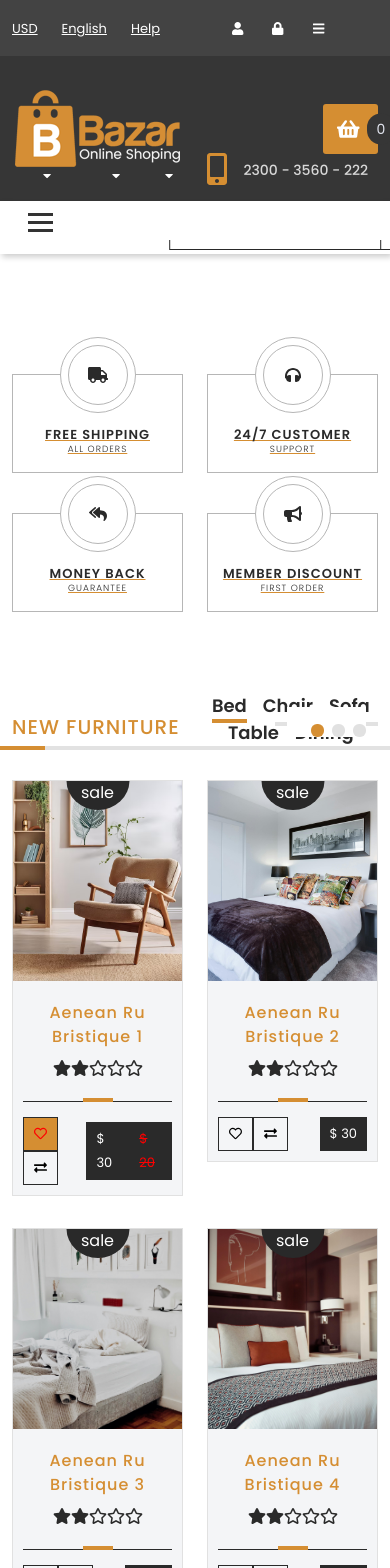
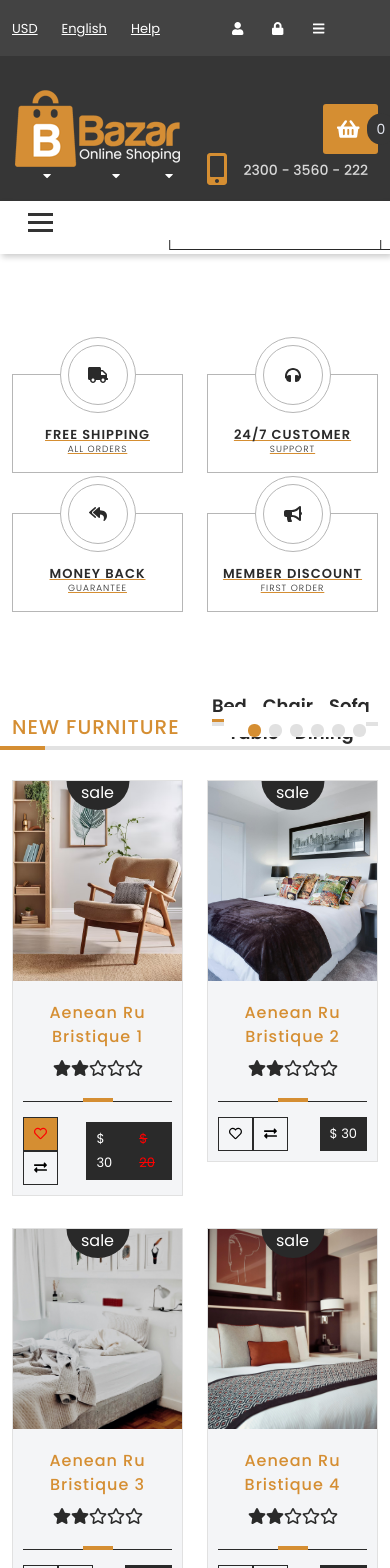
Before and after one commit to matwjablonski/kodilla-wdp2411-01, a React (Create React App) app: page / in a window 390 px wide. Shown: the top 1568 px of the page. Built offline with nearby package versions, Linux system fonts and the light colour scheme.

Commit message:
WDP241101-20

```diff
--- a/src/App.js
+++ b/src/App.js
@@ -1,4 +1,4 @@
-import React from 'react';
+import React, { useState, useEffect } from 'react';
 import { BrowserRouter, Switch, Route } from 'react-router-dom';
 import { Provider } from 'react-redux';
 import store from './redux/store';
@@ -11,18 +11,35 @@ import Homepage from './components/views/Homepage/Homepage';
 import ProductList from './components/views/ProductList/ProductList';
 import ProductPage from './components/views/ProductPage/ProductPage';
 
-const App = () => (
+const App = () => {
+  const [mode, setMode] = useState('desktop');
+
+  const updateMode = () => {
+    const width = window.innerWidth;
+    setMode(width >= 1024 ? 'desktop' : width >= 768 ? 'tablet' : 'mobile');
+  };
+
+  useEffect(() => {
+    updateMode();
+    window.addEventListener('resize', updateMode);
+    return () => window.removeEventListener('resize', updateMode);
+  }, [mode]);
+
+  return (
+    <>
       <Provider store={store}>
         <BrowserRouter>
           <MainLayout>
             <Switch>
-          <Route exact path={'/'} component={Homepage} />
+              <Route exact path={'/'} render={() => <Homepage mode={mode} />} />
               <Route exact path={'/shop/:categoryId'} component={ProductList} />
               <Route exact path={'/product/:productId'} component={ProductPage} />
             </Switch>
           </MainLayout>
         </BrowserRouter>
       </Provider>
+    </>
   );
+};
 
 export default App;
--- a/src/components/features/NewFurniture/NewFurniture.js
+++ b/src/components/features/NewFurniture/NewFurniture.js
@@ -80,12 +80,18 @@ class NewFurniture extends React.Component {
     return products.filter(item => item.category === activeCategory);
   };
 
+  getProductsPerPage = mode => {
+    return mode === 'desktop' ? 9 : mode === 'tablet' ? 6 : mode === 'mobile' ? 4 : 9;
+  };
+
   render() {
+    const { mode } = this.props.mode;
     const { categories } = this.props;
     const { activeCategory, activePage } = this.state;
 
     const categoryProducts = this.getCategoryProducts();
-    const pagesCount = Math.ceil(categoryProducts.length / 8);
+    const productsPerPage = this.getProductsPerPage(mode);
+    const pagesCount = Math.ceil(categoryProducts.length / productsPerPage);
 
     const dots = [];
     for (let i = 0; i < pagesCount; i++) {
@@ -140,7 +146,10 @@ class NewFurniture extends React.Component {
             >
               <div className='row'>
                 {categoryProducts
-                  .slice(activePage * 8, (activePage + 1) * 8)
+                  .slice(
+                    activePage * productsPerPage,
+                    (activePage + 1) * productsPerPage
+                  )
                   .map(item => (
                     <div
                       key={item.id}
@@ -176,6 +185,7 @@ NewFurniture.propTypes = {
       newFurniture: PropTypes.bool,
     })
   ),
+  mode: PropTypes.string,
 };
 
 NewFurniture.defaultProps = {
--- a/src/components/views/Homepage/Homepage.js
+++ b/src/components/views/Homepage/Homepage.js
@@ -5,14 +5,19 @@ import styles from './Homepage.module.scss';
 
 import FeatureBoxes from '../../features/FeatureBoxes/FeatureBoxes';
 import NewFurniture from '../../features/NewFurniture/NewFurnitureContainer';
+import PropTypes from 'prop-types';
 
-const Homepage = () => (
-  <div className={styles.root}>
-    <FeatureBoxes />
-    <NewFurniture />
-  </div>
-);
+const Homepage = mode => {
+  return (
+    <div className={styles.root}>
+      <FeatureBoxes />
+      <NewFurniture mode={mode} />
+    </div>
+  );
+};
 
-// Homepage.propTypes = {};
+Homepage.propTypes = {
+  mode: PropTypes.string,
+};
 
 export default Homepage;
```
Also changed, not shown: 1 other file (tests, documents, lock files or other folders). Lines whose indentation alone changed are shown as unchanged.
